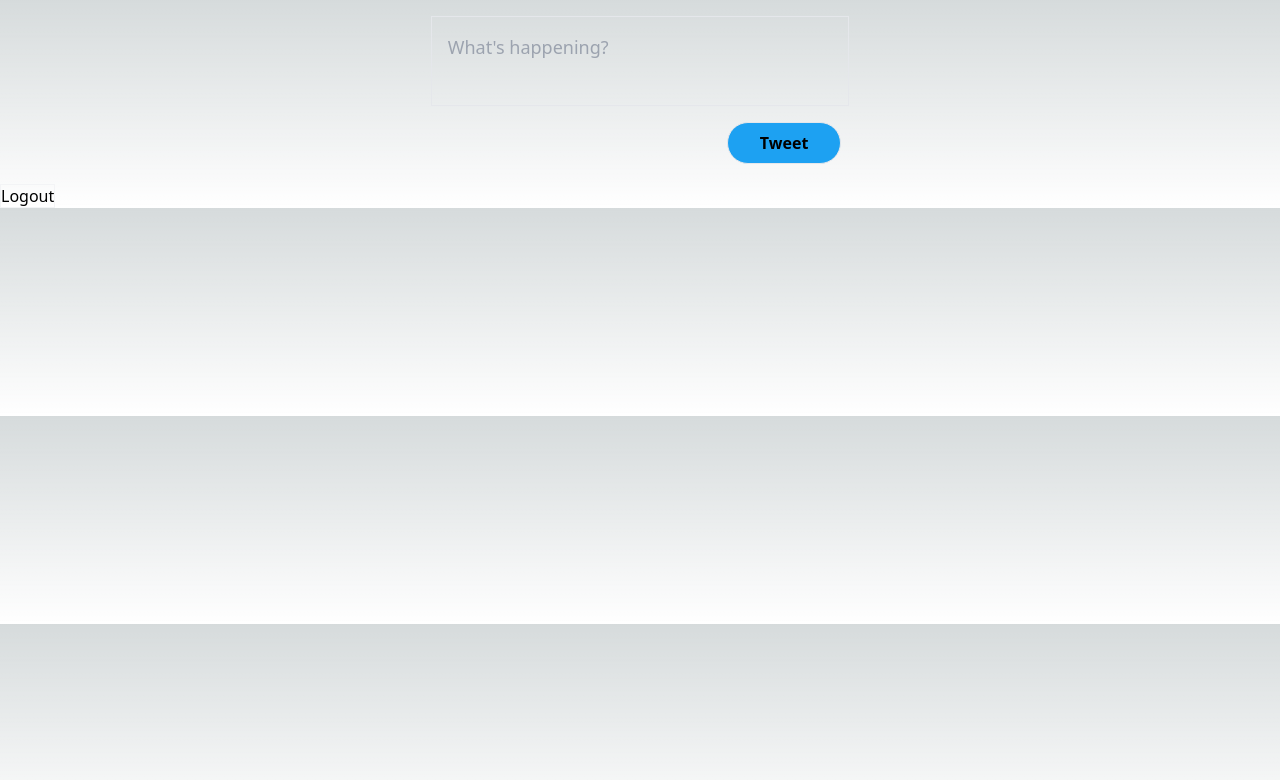
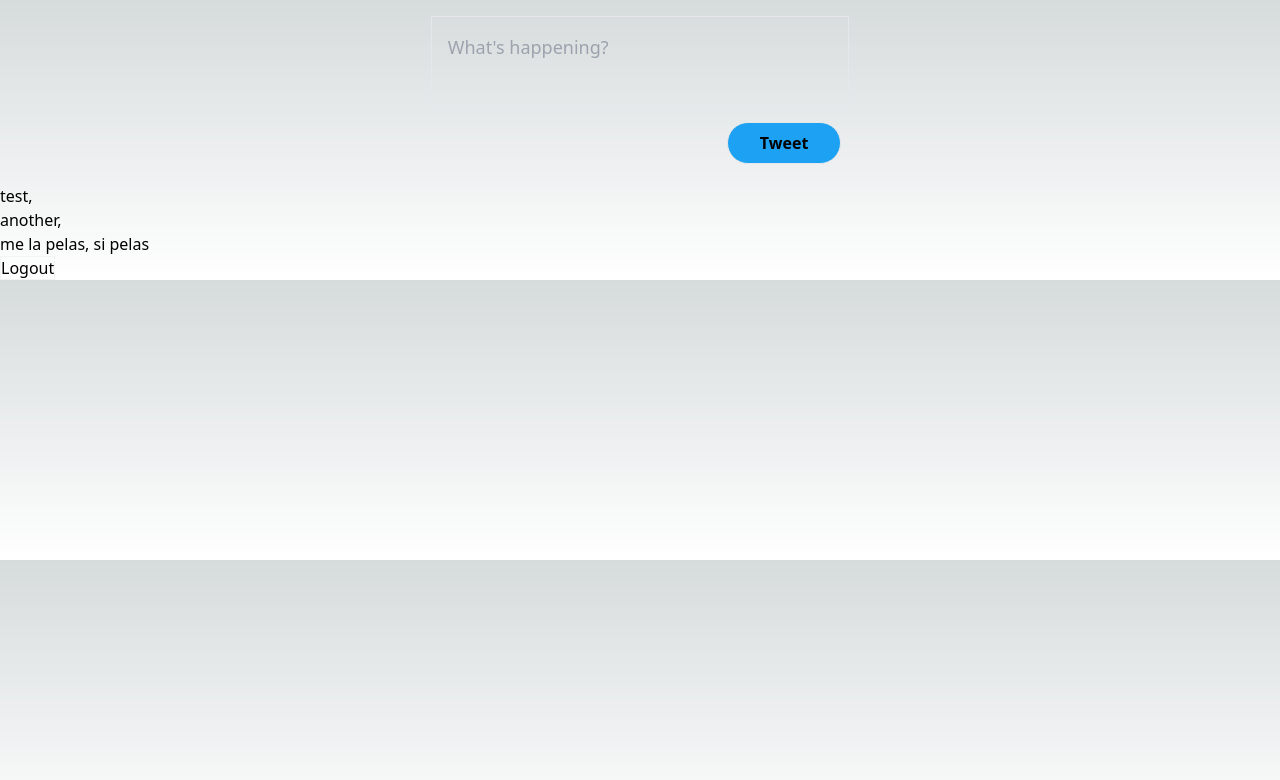
Before and after one commit to xian145/Projects, a Next.js app in the folder twitter-clone/: page /home in a window 1280 px wide. Shown: the top 780 px of the page. Built offline with nearby package versions, Linux system fonts and the light colour scheme; no server answers; sample sign-in values are in the browser's storage.

Commit message:
added the component Tweet to the homepage and send some information to know if its working

```diff
--- a/twitter-clone/pages/home.js
+++ b/twitter-clone/pages/home.js
@@ -1,28 +1,39 @@
 import { useSession } from "next-auth/react"; //to check if the user is logged in
 import { useRouter } from "next/router";
 import NewTweet from "@/components/newTweet";
+import Tweets from "@/components/tweets";
 
 export default function Home() {
   const { data: session, status } = useSession();
   const router = useRouter();
 
   if (status === "loading") {
-    return <p>Loggin</p>;
+    //render nothing if loading
+    return null;
   }
 
   if (!session) {
+    //return to root page if not loggin
     router.push("/");
   }
 
   return (
-    <div>
+    <>
       <NewTweet />
+      <Tweets
+        tweets={[
+          { content: "test" },
+          { content: "another" },
+          { content: "me la pelas", pelas: "si pelas" },
+        ]}
+      />
+      {/*we call to the component Tweets and send some information (tweets)*/}
       <a
         href="/api/auth/signout"
         className="border border-gray-100 hover:bg-red-600"
       >
         Logout
       </a>
-    </div>
+    </>
   );
 }
```
